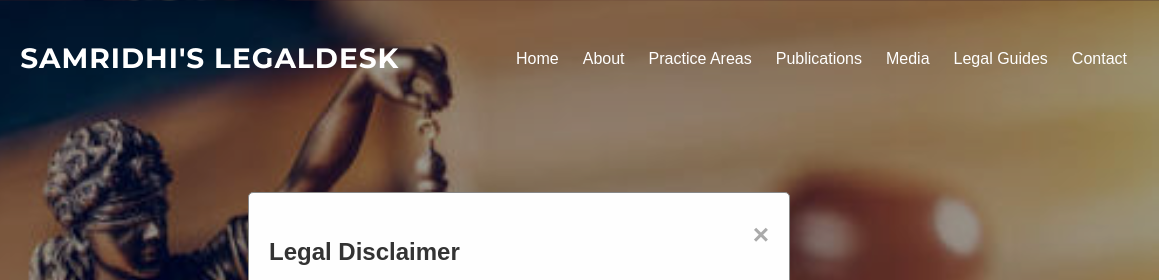
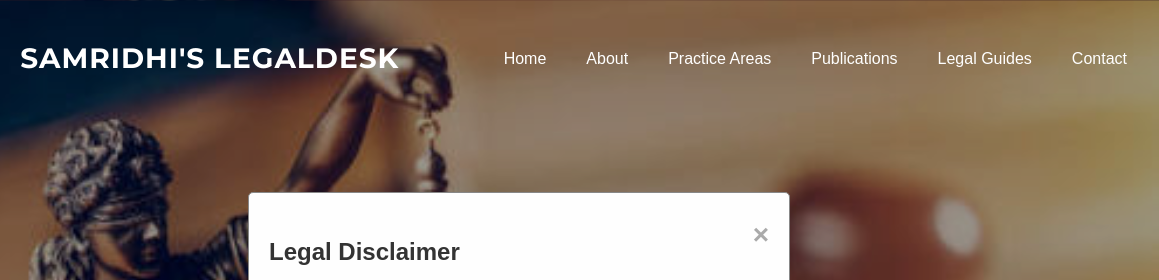
Before and after one commit to Thunderer11/LegalDesk, a plain HTML site: page home.html in a window 1280 px wide. Shown: the top 280 px of the page, 121-1280 px from the left. Drawn offline with Linux system fonts and the light colour scheme.

Commit message:
Completed the webpage

```diff
--- a/home.css
+++ b/home.css
@@ -76,7 +76,7 @@ nav ul {
     display: flex;
     flex-wrap: wrap;
     align-items: center;
-    gap: 1.5rem;
+    gap: 2.5rem; /* Increased spacing between links */
 }
 
 nav li {
--- a/home.html
+++ b/home.html
@@ -24,7 +24,7 @@
 
     <nav>
         <div class="nav-header">
-            <div class="logo-space"><img src="cropped_circle_image.png"></img></div>
+            <div class="logo-space"><a href="#home"><img src="cropped_circle_image.png" alt="Logo"></a></div>
             <div class="site-title">
                 <h1>Samridhi's LegalDesk</h1>
             </div>
@@ -34,8 +34,7 @@
             <li><a href="#about">About</a></li>
             <li><a href="#practice">Practice Areas</a></li>
             <li><a href="#publications">Publications</a></li>
-            <li><a href="#media">Media</a></li>
-            <li><a href="#guides">Legal Guides</a></li>
+            <li><a href="#consultation">Legal Guides</a></li>
             <li><a href="#contact">Contact</a></li>
         </ul>
     </nav>
```
